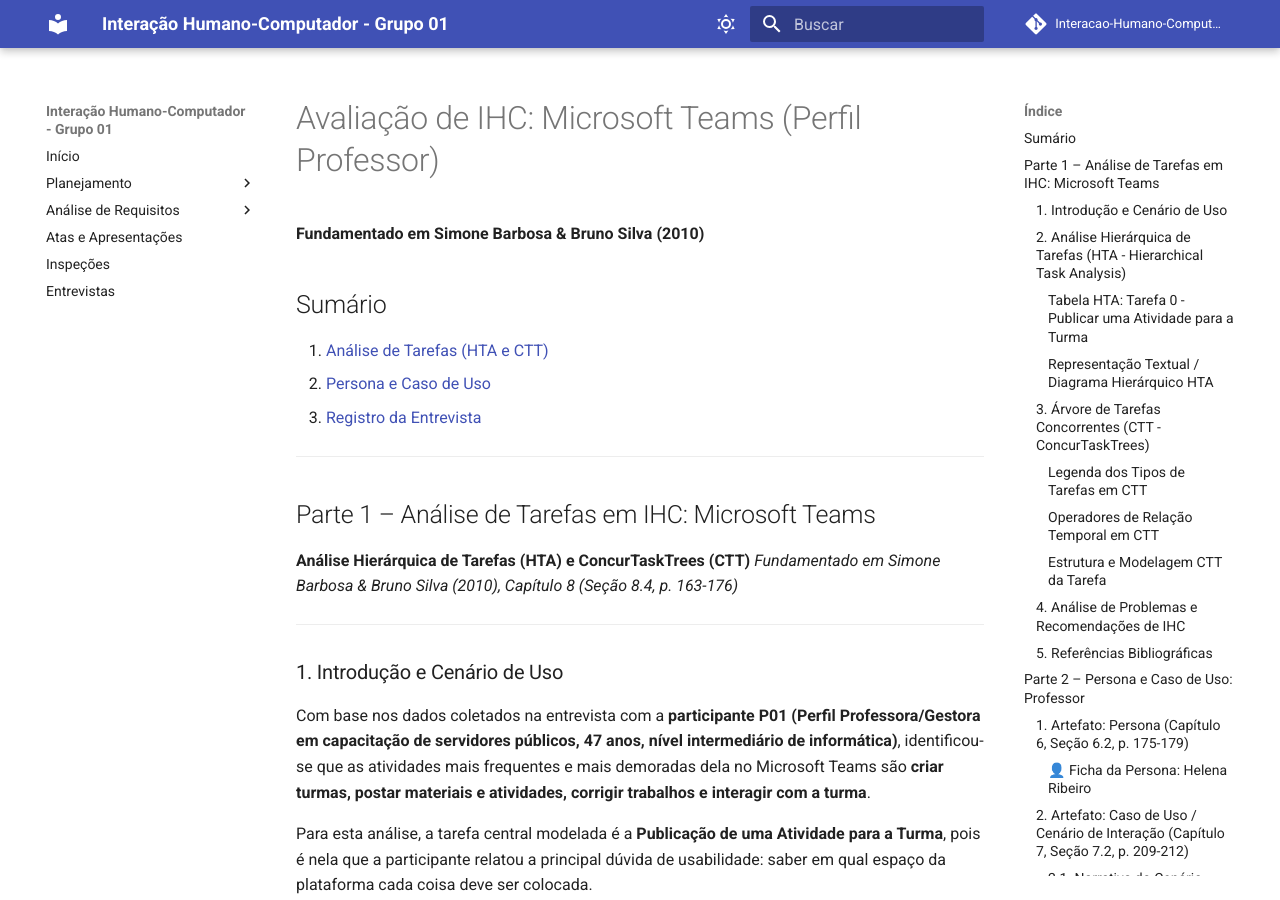
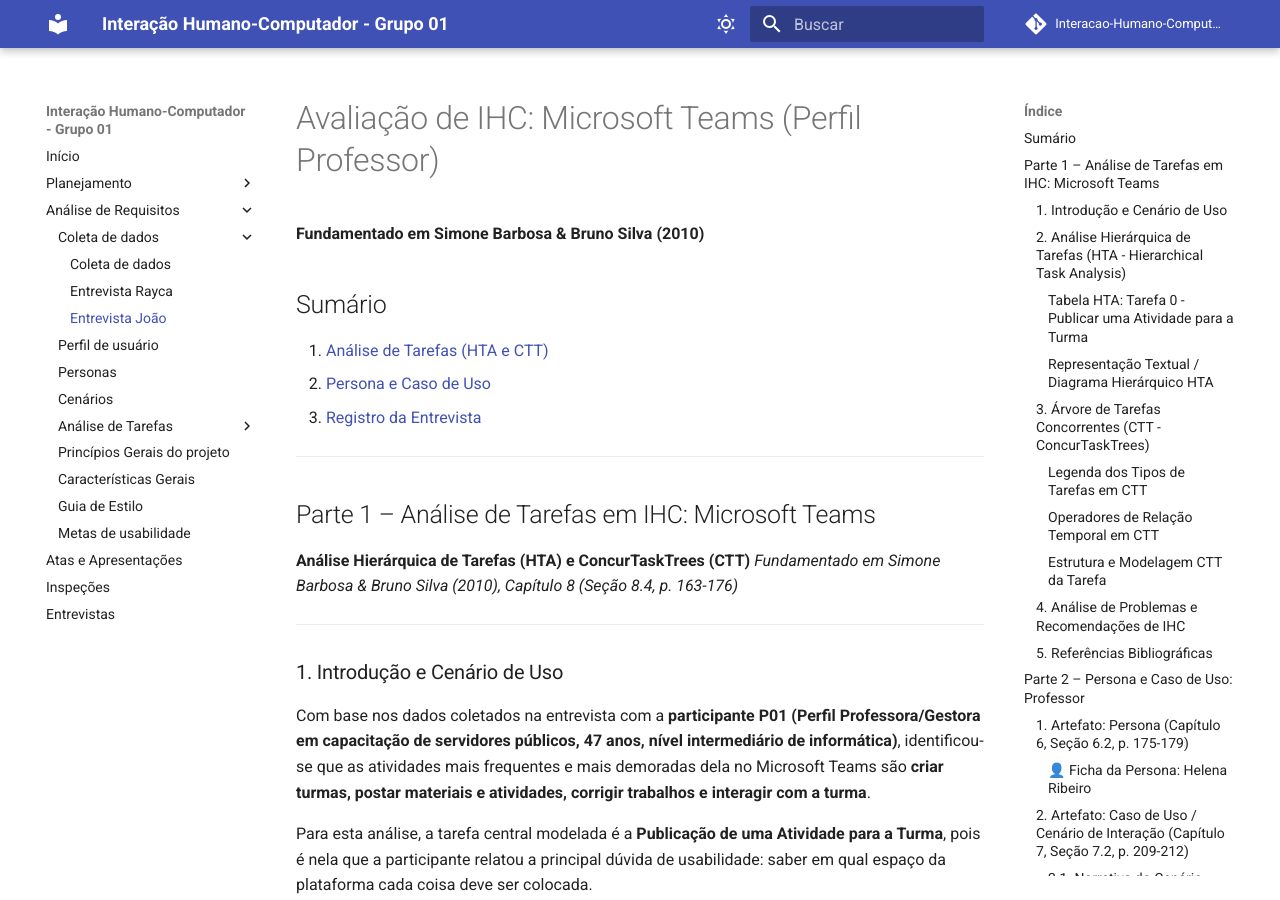
Before and after one commit to Interacao-Humano-Computador/2026.2-Grupo01, an MkDocs documentation site: the page built from docs/Entrevistas/entrevista_joao.md, in a window 1280 px wide and 900 px high. Built offline with MkDocs 1.6.1 and Material for MkDocs 9.7.7, drawn with Linux system fonts in a browser that asks for light colours; comment, search, counter and statistics services are not loaded.

Commit message:
Add interview entry for João in mkdocs.yml

```diff
--- a/mkdocs.yml
+++ b/mkdocs.yml
@@ -42,6 +42,7 @@
     - Coleta de dados:
       - Coleta de dados: analise_de_requisitos/coleta_de_dados.md
       - Entrevista Rayca: Entrevistas/entrevista_rayca.md
+      - Entrevista João: Entrevistas/entrevista_joao.md
     - Perfil de usuário: analise_de_requisitos/perfil_usuarios.md
     - Personas: analise_de_requisitos/personas.md
     - Cenários: analise_de_requisitos/cenarios.md
```
